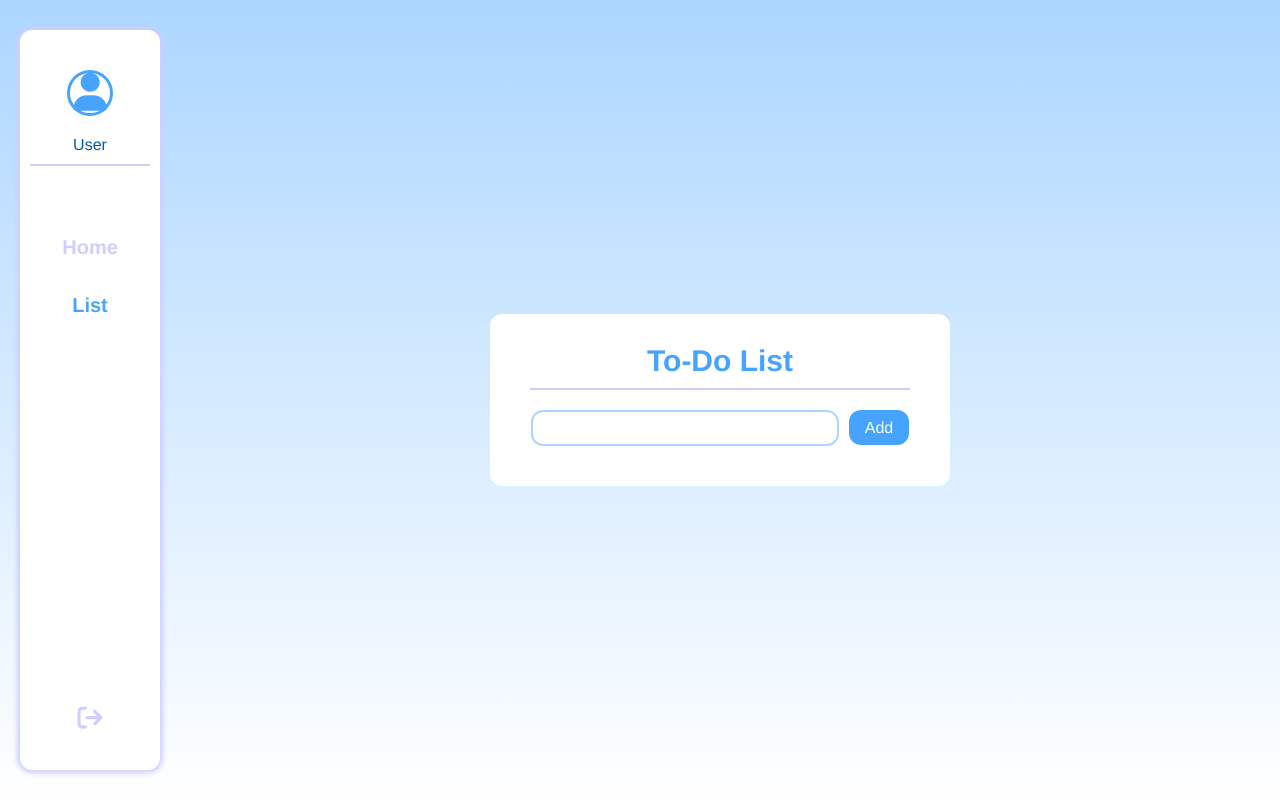
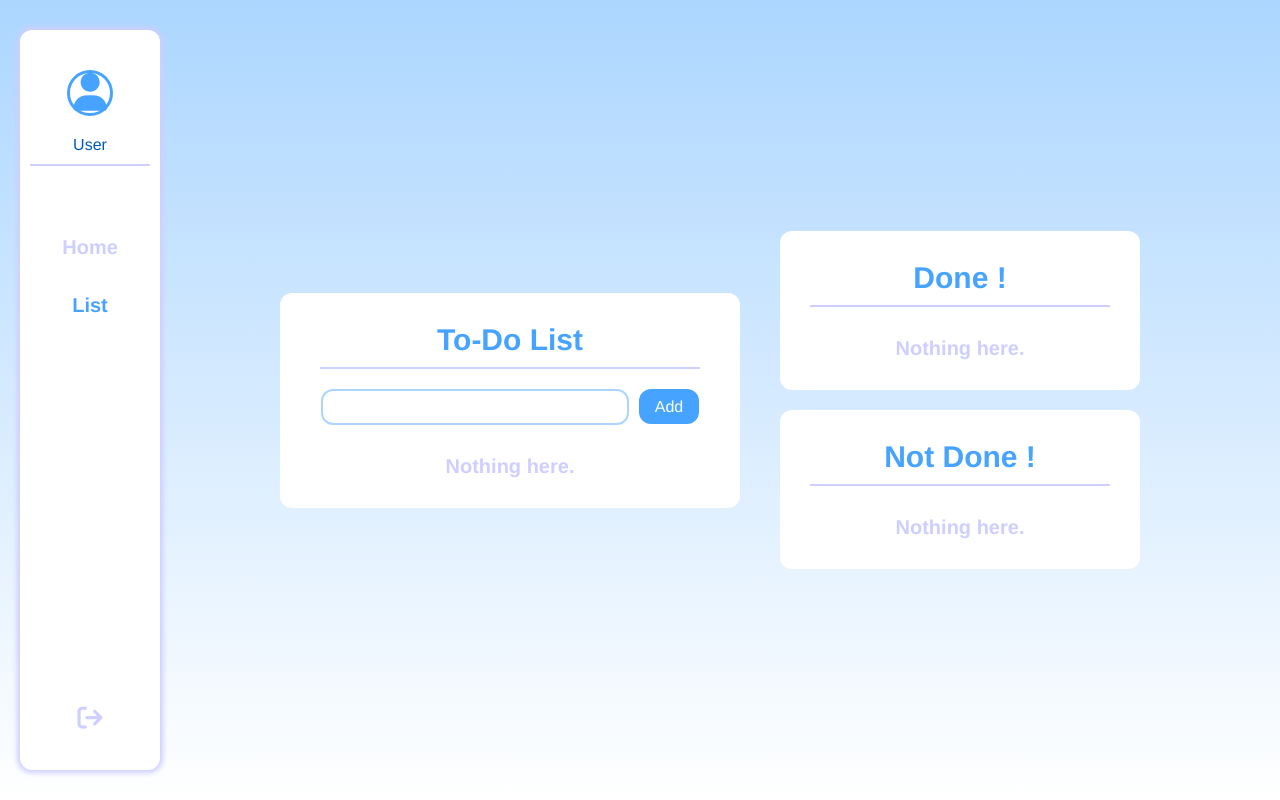
Before and after one commit to Clare0808/to-do-list, a Vue app: page /list in a window 1280 px wide. Built offline with nearby package versions, Linux system fonts and the light colour scheme.

Commit message:
add tasks filter function

```diff
--- a/src/components/TaskList.vue
+++ b/src/components/TaskList.vue
@@ -10,6 +10,7 @@
         />
         <div class="add-btn" @click.stop="Addtask">Add</div>
       </div>
+      <div class="non-tasks" v-if="allTasks.length === 0">Nothing here.</div>
       <div class="task"
         @click="Taskclick(index)"
         :class="{active : clicked.includes(index)}"
@@ -22,12 +23,23 @@
       </div>
     </div>
     <ErrorMessage v-if="nontask"/>
+    <div class="filter-flame">
+      <div class="filter">
+        <div class="filter-title">Done !</div>
+        <div class="non-tasks" v-if="finishedTasks.length === 0">Nothing here.</div>
+        <div class="done-tasks" v-for="(t, index) in finishedTasks" :key="index">{{ t }}</div>
+      </div>
+      <div class="filter">
+        <div class="filter-title">Not Done !</div>
+        <div class="non-tasks" v-if="notFinishedTasks.length === 0">Nothing here.</div>
+        <div class="not-done-tasks" v-for="(t, index) in notFinishedTasks" :key="index">{{ t }}</div>
+      </div>
+    </div>
   </div>
 </template>
 
 <script>
 import { ref } from 'vue'
-/* import apiService from '@/services/api' */
 import ErrorMessage from '@/components/ErrorMessage.vue'
 
 export default {
@@ -40,36 +52,71 @@ export default {
     const task = ref('')
     const nontask = ref(false)
     const allTasks = ref([])
+    const finishedTasks = ref([])
+    const notFinishedTasks = ref([])
 
     // 點擊任務時切換樣式
     const Taskclick = (index) => {
       if (clicked.value.includes(index)) {
         clicked.value = clicked.value.filter(i => i !== index) // 移除已點擊的任務索引
+        finishedTasks.value = finishedTasks.value.filter(t => t !== allTasks.value[index]) // 從已完成任務中移除該任務
+        notFinishedTasks.value.push(allTasks.value[index]) // 將該任務添加到未完成任務列表
       } else {
         clicked.value.push(index) // 添加新的點擊任務索引
+        finishedTasks.value.push(allTasks.value[index]) // 將點擊的任務添加到已完成任務列表
+        notFinishedTasks.value = notFinishedTasks.value.filter(t => t !== allTasks.value[index])
       }
     }
 
     // 新增任務
-    const Addtask = () => {
-      /* const response = apiService.getTasks() */
+    const Addtask = async () => {
       if (task.value.trim() === '') {
         nontask.value = true // 顯示錯誤訊息
-      } else {
-        allTasks.value.push(task.value) // 將輸入的任務添加到任務列表中
-
-        task.value = '' // 清空輸入框
-
-        nontask.value = false // 隱藏錯誤訊息
       }
 
-      /* console.log(response) */
+      try {
+        const response = await fetch('http://localhost:5000/api/list', { // 向後端發送請求
+          method: 'POST',
+          headers: {
+            'Content-Type': 'application/json'
+          },
+          body: JSON.stringify({ task: task.value }) // 將任務內容轉換為 JSON 格式
+        })
+
+        if (!response.ok) {
+          throw new Error('Network response was not ok')
+        }
+
+        const result = await response.json()
+        console.log('成功新增任務', result)
+
+        allTasks.value.push(task.value) // 將新任務添加到任務列表中
+        notFinishedTasks.value.push(task.value) // 將新任務添加到未完成任務列表中
+        task.value = '' // 清空輸入框
+        nontask.value = false // 隱藏錯誤訊息
+      } catch (error) {
+        console.error('新增任務失敗:', error)
+      }
     }
 
     // 刪除任務
     const Deletetask = (index) => {
+      const taskToDelete = allTasks.value[index] // 獲取要刪除的任務
+
       allTasks.value.splice(index, 1) // 從任務列表中刪除指定索引的任務
-      clicked.value = clicked.value.filter(i => i !== index) // 移除已刪除任務的索引
+
+      // 更新 clicked
+      clicked.value = clicked.value
+        .filter(i => i !== index) // 移除當前刪除的 index
+        .map(i => i > index ? i - 1 : i) // 後面所有 index 減 1，避免錯位
+
+      const removeTask = (arr) => {
+        const idx = arr.indexOf(taskToDelete) // 查找要刪除的任務在列表中的索引
+        if (idx !== -1) arr.splice(idx, 1) // 刪除該任務
+      }
+
+      removeTask(finishedTasks.value) // 從已完成任務列表中刪除該任務
+      removeTask(notFinishedTasks.value) // 從未完成任務列表中刪除該任務
     }
 
     return {
@@ -77,6 +124,8 @@ export default {
       task,
       nontask,
       allTasks,
+      finishedTasks,
+      notFinishedTasks,
       Taskclick,
       Addtask,
       Deletetask
@@ -88,7 +137,6 @@ export default {
 <style scoped>
 .list{
   display: flex;
-  flex-direction: column;
   justify-content: center;
   align-items: center;
   text-align: center;
@@ -116,7 +164,7 @@ export default {
 .input-flame{
   display: flex;
   justify-content: center;
-  margin-bottom: 10px;
+  margin-bottom: 30px;
 }
 .input{
   width: 300px;
@@ -174,4 +222,50 @@ hr{
   position: absolute;
   right: 20px;
 }
+.filter{
+  background-color: #FFFFFF;
+  width: 300px;
+  padding: 30px;
+  border-radius: 12px;
+  margin: 20px;
+  margin-left: 40px;
+  text-align: center;
+}
+.filter-title{
+  color: #46A3FF;
+  font-size: 30px;
+  font-weight: bold;
+  margin-bottom: 30px;
+  padding-bottom: 10px;
+  border-bottom: 2px solid #CECEFF;
+}
+.non-tasks{
+  color: #CECEFF;
+  font-size: 20px;
+  font-weight: bold;
+}
+.done-tasks{
+  height: 30px;
+  color: #02DF82;
+  background-color: #DFFFDF;
+  font-size: 20px;
+  border-radius: 12px;
+  text-align: center;
+  padding: 5px;
+  padding-left: 20px;
+  line-height: 30px;
+  margin: 10px;
+}
+.not-done-tasks{
+  height: 30px;
+  color: #FF5151;
+  background-color: #FFB5B5;
+  font-size: 20px;
+  border-radius: 12px;
+  text-align: center;
+  padding: 5px;
+  padding-left: 20px;
+  line-height: 30px;
+  margin: 10px;
+}
 </style>
```
